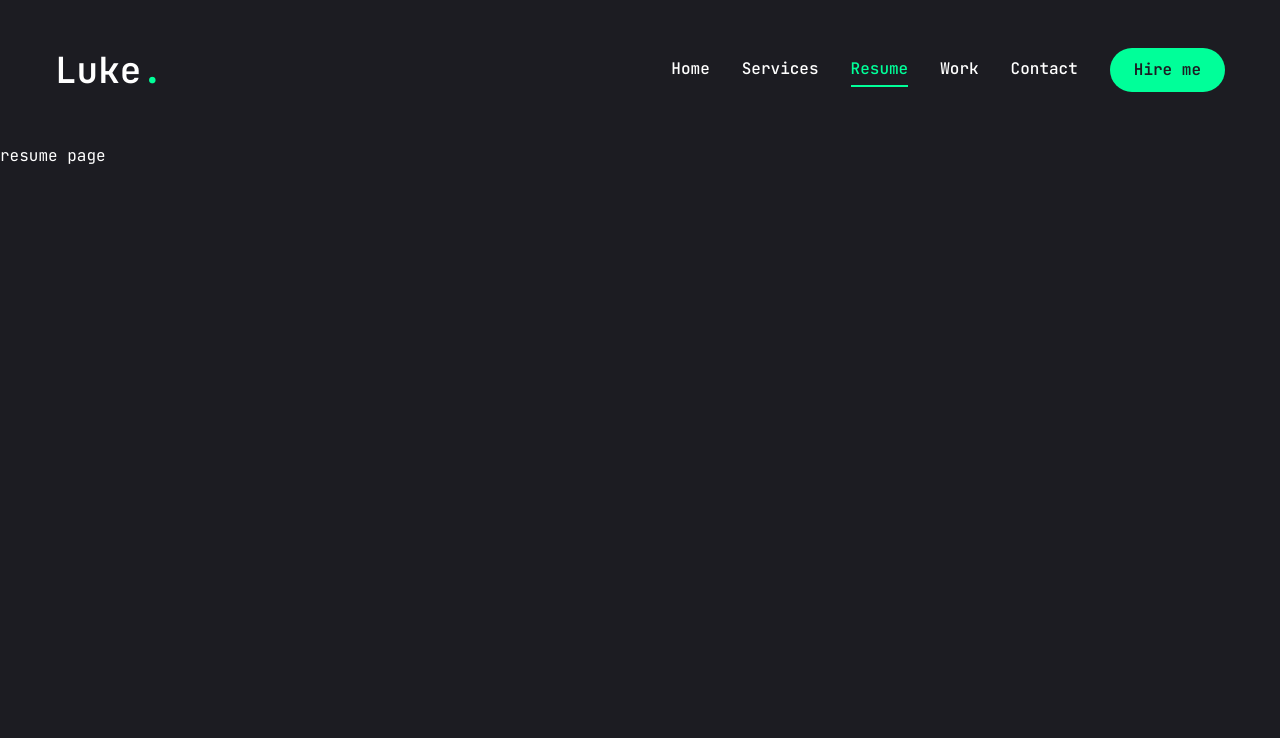
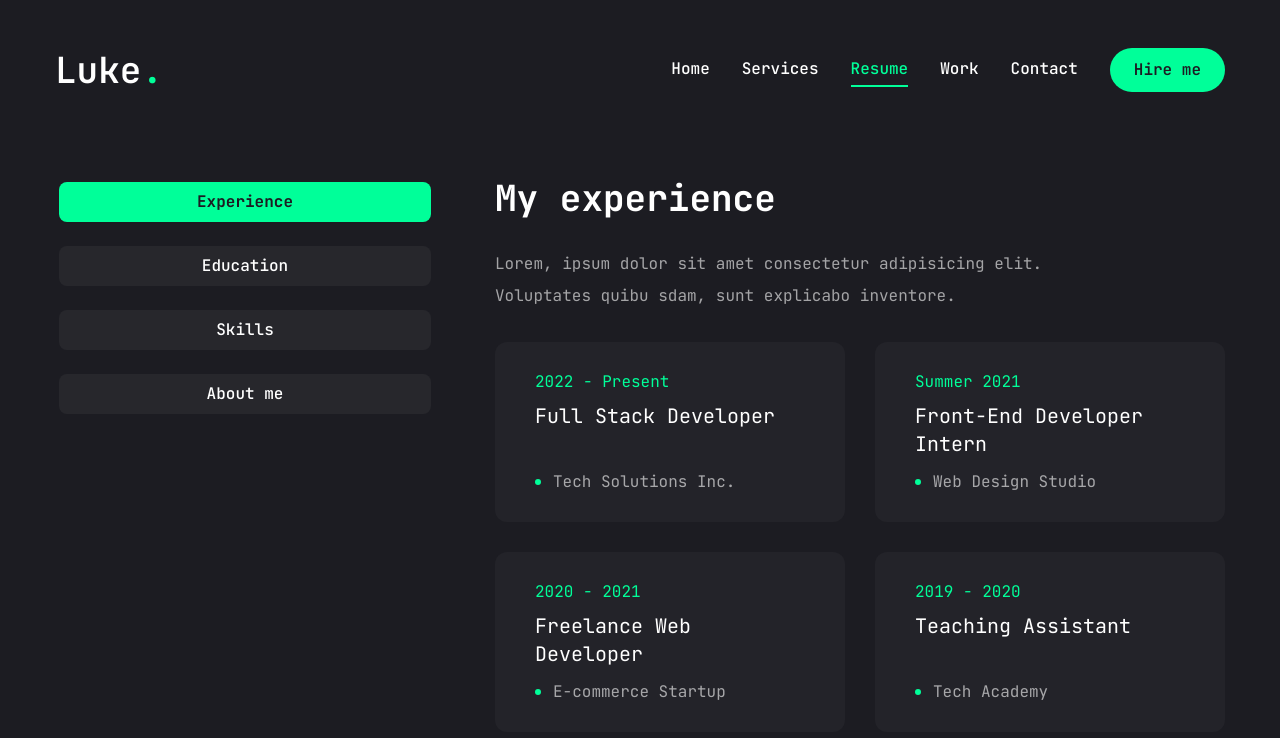
Before and after one commit to Lakshit040/portfolio_using_next_tailwind_framer, a Next.js app: page /resume in a window 1280 px wide. Shown: the top 738 px of the page. Built offline with nearby package versions, Linux system fonts and the light colour scheme.

Commit message:
Completed first tab of resume page

```diff
--- a/app/resume/page.jsx
+++ b/app/resume/page.jsx
@@ -1,7 +1,259 @@
-import React from "react";
+"use client";
+
+import {
+  FaHtml5,
+  FaCss3,
+  FaJs,
+  FaReact,
+  FaFigma,
+  FaNodeJs,
+} from "react-icons/fa";
+
+import { SiTailwindcss, SiNextdotjs } from "react-icons/si";
+
+// about data
+const about = {
+  title: "About me",
+  description:
+    "Lorem, ipsum dolor sit amet consectetur adipisicing elit. Voluptates quibu sdam, sunt explicabo inventore.",
+  info: [
+    {
+      fieldName: "Name",
+      fieldValue: "Luke Coleman",
+    },
+    {
+      fieldName: "Phone",
+      fieldValue: "(+40) 321 654 678",
+    },
+    {
+      fieldName: "Experience",
+      fieldValue: "12+ Years",
+    },
+    {
+      fieldName: "Skype",
+      fieldValue: "luke.01",
+    },
+    {
+      fieldName: "Nationality",
+      fieldValue: "American",
+    },
+    {
+      fieldName: "Email",
+      fieldValue: "luke01@gmail.com",
+    },
+    {
+      fieldName: "Freelance",
+      fieldValue: "Available",
+    },
+    {
+      fieldName: "Languages",
+      fieldValue: "English, Spanish",
+    },
+  ],
+};
+
+// experience data
+const experience = {
+  icon: "/assets/resume/badge.svg",
+  title: "My experience",
+  description:
+    "Lorem, ipsum dolor sit amet consectetur adipisicing elit. Voluptates quibu sdam, sunt explicabo inventore.",
+  items: [
+    {
+      company: "Tech Solutions Inc.",
+      position: "Full Stack Developer",
+      duration: "2022 - Present",
+    },
+    {
+      company: "Web Design Studio",
+      position: "Front-End Developer Intern",
+      duration: "Summer 2021",
+    },
+    {
+      company: "E-commerce Startup",
+      position: "Freelance Web Developer",
+      duration: "2020 - 2021",
+    },
+    {
+      company: "Tech Academy",
+      position: "Teaching Assistant",
+      duration: "2019 - 2020",
+    },
+    {
+      company: "Digital Agency",
+      position: "UI/UX Designer",
+      duration: "2018 - 2019",
+    },
+    {
+      company: "Software Development Firm",
+      position: "Junior Developer",
+      duration: "2017 - 2018",
+    },
+  ],
+};
+
+// education data
+const education = {
+  icon: "/assets/resume/cap.svg",
+  title: "My education",
+  description:
+    "Lorem, ipsum dolor sit amet consectetur adipisicing elit. Voluptates quibu sdam, sunt explicabo inventore.",
+  items: [
+    {
+      institution: "Online Course PLatform",
+      position: "Full Stack Web Development Bootcamp",
+      duration: "2023",
+    },
+    {
+      institution: "Codeacademy",
+      position: "Front-end Track",
+      duration: "2022",
+    },
+    {
+      institution: "Online Course",
+      position: "Programming Course",
+      duration: "2020 - 2021",
+    },
+    {
+      institution: "Tech Institute",
+      position: "Certified Web Developer",
+      duration: "2019",
+    },
+    {
+      institution: "Design School",
+      position: "Diploma in Graphic Design",
+      duration: "2016 - 2018",
+    },
+    {
+      institution: "Community College",
+      position: "Associate Degree in Computer Science",
+      duration: "2014 - 2016",
+    },
+  ],
+};
+
+// skills data
+const skills = {
+  title: "My skills",
+  description:
+    "Lorem, ipsum dolor sit amet consectetur adipisicing elit. Voluptates quibu sdam, sunt explicabo inventore.",
+  skillList: [
+    {
+      icon: <FaHtml5 />,
+      name: "html 5",
+    },
+    {
+      icon: <FaCss3 />,
+      name: "css 3",
+    },
+    {
+      icon: <FaJs />,
+      name: "javascript",
+    },
+    {
+      icon: <FaReact />,
+      name: "react.js",
+    },
+    {
+      icon: <SiNextdotjs />,
+      name: "next.js",
+    },
+    {
+      icon: <SiTailwindcss />,
+      name: "tailwind.css",
+    },
+    {
+      icon: <FaNodeJs />,
+      name: "node.js",
+    },
+    {
+      icon: <FaFigma />,
+      name: "figma",
+    },
+  ],
+};
+
+import { Tabs, TabsContent, TabsList, TabsTrigger } from "@/components/ui/tabs";
+
+import {
+  Tooltip,
+  TooltipContent,
+  TooltipProvider,
+  TooltipTrigger,
+} from "@/components/ui/tooltip";
+
+import { ScrollArea } from "@/components/ui/scroll-area";
+import { motion } from "framer-motion";
 
 const Resume = () => {
-  return <div>resume page</div>;
+  return (
+    <motion.div
+      initial={{ opacity: 0 }}
+      animate={{
+        opacity: 1,
+        transition: {
+          delay: 2.4,
+          duration: 0.4,
+          ease: "easeIn",
+        },
+      }}
+      className="min-h-[80vh] flex items-center justify-center py-12 xl:py-0"
+    >
+      <div className="container max-auto">
+        <Tabs
+          defaultValue="experience"
+          className="flex flex-col xl:flex-row gap-[60px]"
+        >
+          <TabsList className="flex flex-col w-full max-w-[380px] mx-auto xl:mx-0 gap-6">
+            <TabsTrigger value="experience">Experience</TabsTrigger>
+            <TabsTrigger value="education">Education</TabsTrigger>
+            <TabsTrigger value="skills">Skills</TabsTrigger>
+            <TabsTrigger value="about">About me</TabsTrigger>
+          </TabsList>
+          {/* content */}
+          <div className="min-h-[70vh] w-full">
+            {/* experience */}
+            <TabsContent value="experience" className="w-full">
+              <div className="flex flex-col gap-[30px] text-center xl:text-left">
+                <h3 className="text-4xl font-bold">{experience.title}</h3>
+                <p className="max-w-[600px] text-white/60 mx-auto xl:mx-0">
+                  {experience.description}
+                </p>
+                <ScrollArea className="h-[400px]">
+                  <ul className="grid grid-cols-1 lg:grid-cols-2 gap-[30px]">
+                    {experience.items.map((item, index) => {
+                      return (
+                        <li
+                          key={index}
+                          className="bg-[#232329] h-[184px[ py-6 px-10 rounded-xl flex flex-col justify-center items-center lg:items-start gap-1"
+                        >
+                          <span className="text-accent">{item.duration}</span>
+                          <h3 className="text-xl max-w-[260px] min-h-[60px] text-center lg:text-left">
+                            {item.position}
+                          </h3>
+                          <div className="flex items-center gap-3">
+                            {/* dot */}
+                            <span className="w-[6px] h-[6px] rounded-full bg-accent"></span>
+                            <p className="text-white/60">{item.company}</p>
+                          </div>
+                        </li>
+                      );
+                    })}
+                  </ul>
+                </ScrollArea>
+              </div>
+            </TabsContent>
+            {/* education */}
+            <TabsContent value="education" className="w-full"></TabsContent>
+            {/* skills */}
+            <TabsContent value="skills" className="w-full"></TabsContent>
+            {/* about */}
+            <TabsContent value="about" className="w-full"></TabsContent>
+          </div>
+        </Tabs>
+      </div>
+    </motion.div>
+  );
 };
 
 export default Resume;
--- a/components/ui/scroll-area.jsx
+++ b/components/ui/scroll-area.jsx
@@ -32,7 +32,7 @@
       className
     )}
     {...props}>
-    <ScrollAreaPrimitive.ScrollAreaThumb className="relative flex-1 rounded-full bg-slate-200 dark:bg-slate-800" />
+    <ScrollAreaPrimitive.ScrollAreaThumb className="relative flex-1 rounded-full bg-accent dark:bg-slate-800" />
   </ScrollAreaPrimitive.ScrollAreaScrollbar>
 ))
 ScrollBar.displayName = ScrollAreaPrimitive.ScrollAreaScrollbar.displayName
--- a/components/ui/tabs.jsx
+++ b/components/ui/tabs.jsx
@@ -1,43 +1,43 @@
-"use client"
+"use client";
 
-import * as React from "react"
-import * as TabsPrimitive from "@radix-ui/react-tabs"
+import * as React from "react";
+import * as TabsPrimitive from "@radix-ui/react-tabs";
 
-import { cn } from "@/lib/utils"
+import { cn } from "@/lib/utils";
 
-const Tabs = TabsPrimitive.Root
+const Tabs = TabsPrimitive.Root;
 
 const TabsList = React.forwardRef(({ className, ...props }, ref) => (
   <TabsPrimitive.List
     ref={ref}
-    className={cn(
-      "inline-flex h-10 items-center justify-center rounded-md bg-slate-100 p-1 text-slate-500 dark:bg-slate-800 dark:text-slate-400",
-      className
-    )}
-    {...props} />
-))
-TabsList.displayName = TabsPrimitive.List.displayName
+    className={cn("inline-flex h-auto rounded-md p-1 text-primary", className)}
+    {...props}
+  />
+));
+TabsList.displayName = TabsPrimitive.List.displayName;
 
 const TabsTrigger = React.forwardRef(({ className, ...props }, ref) => (
   <TabsPrimitive.Trigger
     ref={ref}
     className={cn(
-      "inline-flex items-center justify-center whitespace-nowrap rounded-sm px-3 py-1.5 text-sm font-medium ring-offset-white transition-all focus-visible:outline-none focus-visible:ring-2 focus-visible:ring-slate-950 focus-visible:ring-offset-2 disabled:pointer-events-none disabled:opacity-50 data-[state=active]:bg-white data-[state=active]:text-slate-950 data-[state=active]:shadow-sm dark:ring-offset-slate-950 dark:focus-visible:ring-slate-300 dark:data-[state=active]:bg-slate-950 dark:data-[state=active]:text-slate-50",
+      "inline-flex items-center w-full bg-[#27272c] justify-center whitespace-nowrap text-white rounded-lg p-2 text-base font-medium ring-offset-white transition-all disabled:pointer-events-none disabled:opacity-50 data-[state=active]:bg-accent data-[state=active]:text-primary  data-[state=active]:font-bold data-[state=active]:shadow-sm",
       className
     )}
-    {...props} />
-))
-TabsTrigger.displayName = TabsPrimitive.Trigger.displayName
+    {...props}
+  />
+));
+TabsTrigger.displayName = TabsPrimitive.Trigger.displayName;
 
 const TabsContent = React.forwardRef(({ className, ...props }, ref) => (
   <TabsPrimitive.Content
     ref={ref}
     className={cn(
-      "mt-2 ring-offset-white focus-visible:outline-none focus-visible:ring-2 focus-visible:ring-slate-950 focus-visible:ring-offset-2 dark:ring-offset-slate-950 dark:focus-visible:ring-slate-300",
+      "min-h[480px] ring-offset-white focus-visible:outline-none focus-visible:ring-2 focus-visible:ring-slate-950 focus-visible:ring-offset-2 dark:ring-offset-slate-950 dark:focus-visible:ring-slate-300",
       className
     )}
-    {...props} />
-))
-TabsContent.displayName = TabsPrimitive.Content.displayName
+    {...props}
+  />
+));
+TabsContent.displayName = TabsPrimitive.Content.displayName;
 
-export { Tabs, TabsList, TabsTrigger, TabsContent }
+export { Tabs, TabsList, TabsTrigger, TabsContent };
```
